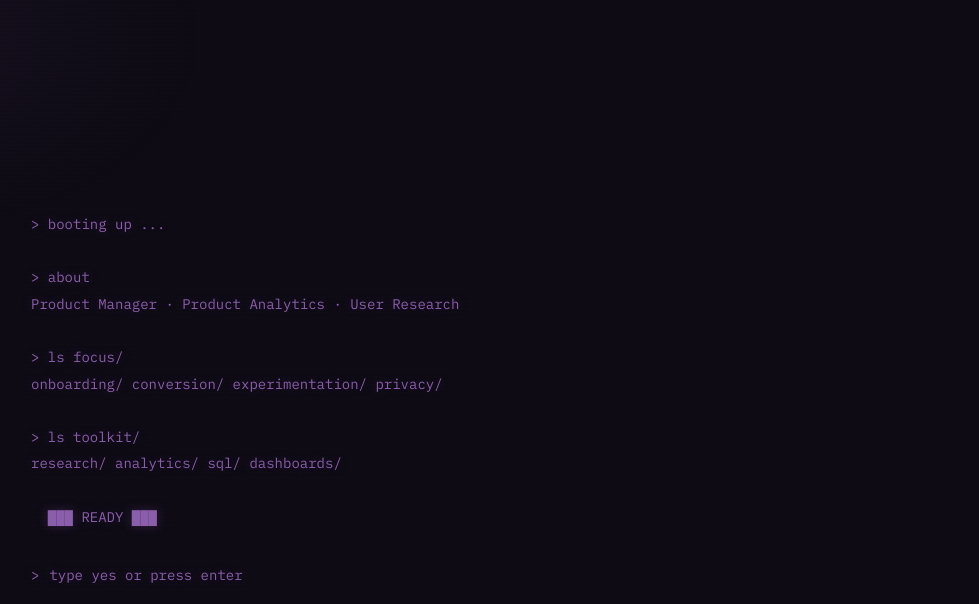
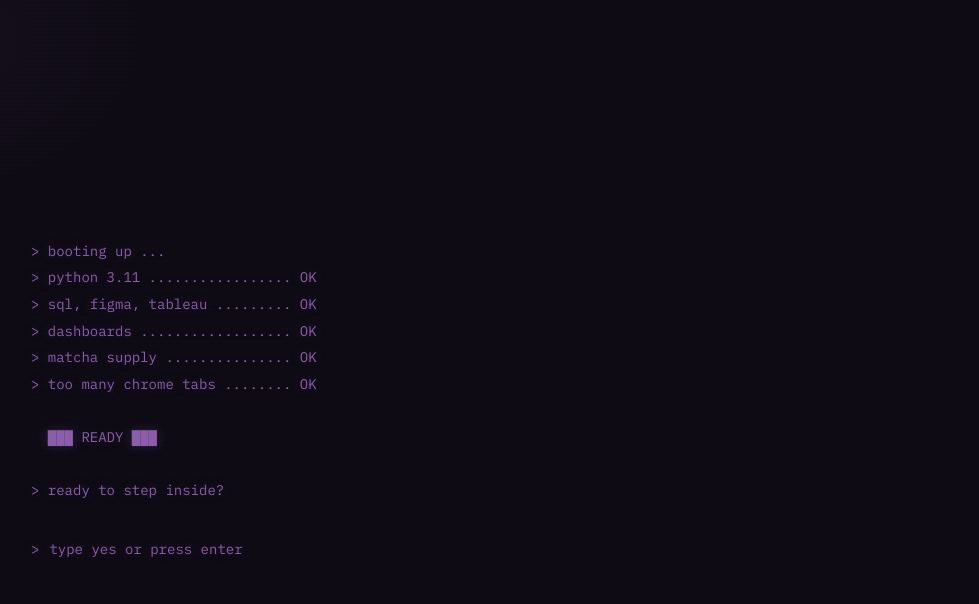
Before and after one commit to swatipiyer/swati_portfolio, a plain HTML site: page index.html in a window 1280 px wide. Shown: the top 604 px of the page, without its empty margins (301-1280 px from the left). Drawn offline with Linux system fonts and the light colour scheme.

Commit message:
Update index.html

```diff
--- a/index.html
+++ b/index.html
@@ -1475,17 +1475,15 @@
 
     const lines = [
       '> booting up ...',
+      '> python 3.11 ................. OK',
+      '> sql, figma, tableau ......... OK',
+      '> dashboards .................. OK',
+      '> matcha supply ............... OK',
+      '> too many chrome tabs ........ OK',
       '',
-      '> about',
-      'Product Manager · Product Analytics · User Research',
+      '  ███ READY ███',
       '',
-      '> ls focus/',
-      'onboarding/ conversion/ experimentation/ privacy/',
-      '',
-      '> ls toolkit/',
-      'research/ analytics/ sql/ dashboards/',
-      '',
-      '  ███ READY ███'
+      '> ready to step inside?'
     ];
 
     let lineIdx = 0;
```
